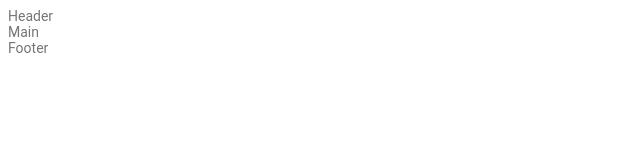
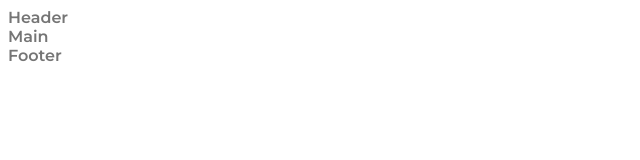
Before and after one commit to OlhaLushina/cafe, a website built with Parcel: page src/index.html in a window 1280 px wide. Shown: the full height of the page, 0-640 px from the left. Built offline with nearby package versions, Linux system fonts and the light colour scheme.

Commit message:
add fonts

```diff
--- a/src/index.html
+++ b/src/index.html
@@ -4,6 +4,16 @@
     <meta charset="UTF-8" />
     <meta name="viewport" content="width=device-width, initial-scale=1.0" />
     <title>Page title</title>
+
+    <!-- fonts -->
+    <link rel="preconnect" href="https://fonts.googleapis.com" />
+    <link rel="preconnect" href="https://fonts.gstatic.com" crossorigin />
+    <link
+      href="https://fonts.googleapis.com/css2?family=Montserrat:ital,wght@0,100..900;1,100..900&display=swap"
+      rel="stylesheet"
+    />
+
+    <!-- styles -->
     <link rel="stylesheet" href="./sass/main.scss" />
   </head>
   <body>
--- a/src/sass/base/_common.scss
+++ b/src/sass/base/_common.scss
@@ -1,6 +1,14 @@
+@font-face {
+    font-family: "Film P3 Bold";
+    src: url("../fonts/FontsFree-Net-FilmP3Bold") format("ttf");
+    font-weight: bold;
+    font-style: normal;
+}
+
 body {
-    font-family: 'Roboto', sans-serif;
-    font-size: 14px;
+    font-family: "Montserrat", sans-serif;
+    font-size: 16px;
+    font-weight: 600;
     background-color: var(--primary-white-color);
     color: var(--primary-text-color);
 }
```
Also changed, not shown: src/fonts/FontsFree-Net-FilmP3Bold.ttf (added).
